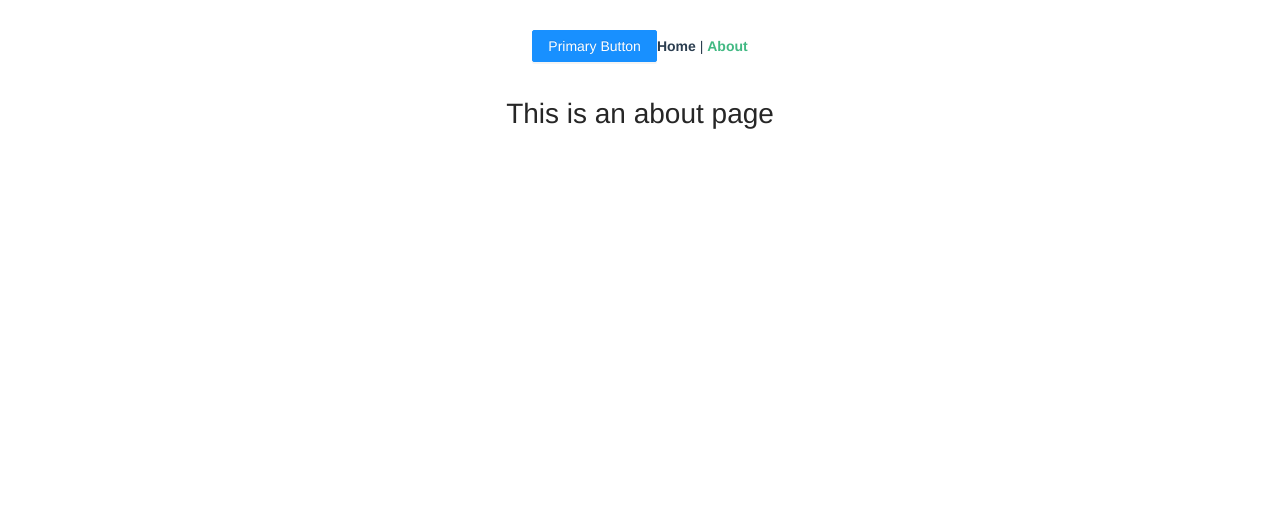
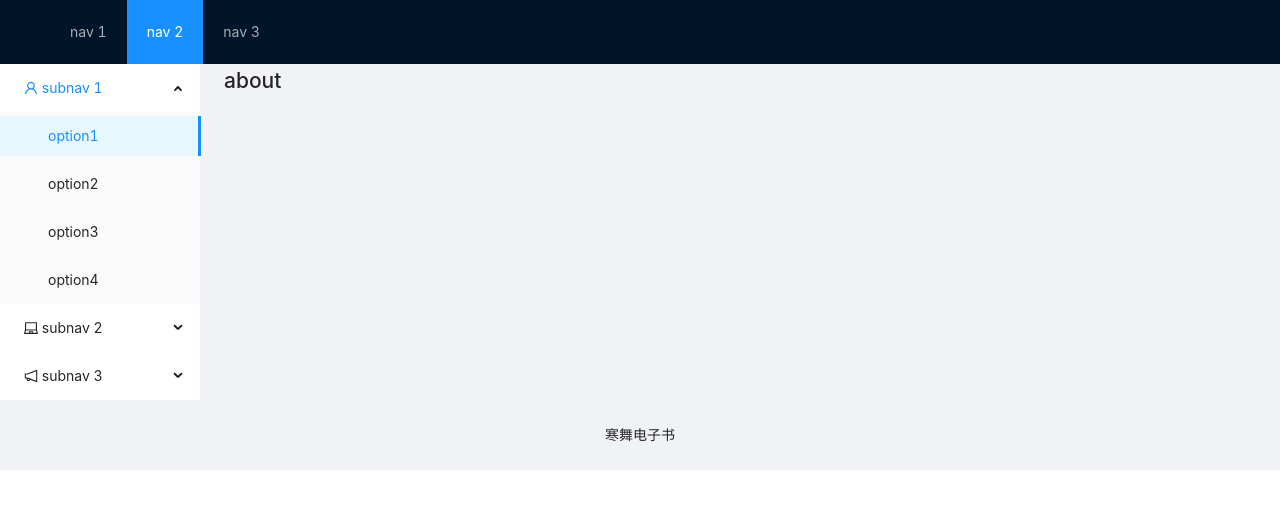
Before and after one commit to LingHanwu/hw-wiki, a Vue app in the folder web/: page /about in a window 1280 px wide. Shown: the top 508 px of the page. Built offline with nearby package versions, Linux system fonts and the light colour scheme.

Commit message:
首页路由开发

```diff
--- a/web/src/App.vue
+++ b/web/src/App.vue
@@ -1,31 +1,85 @@
 <template>
-  <div id="nav">
-    <a-button type="primary">Primary Button</a-button>
-    <router-link to="/">Home</router-link> |
-    <router-link to="/about">About</router-link>
-  </div>
-  <router-view/>
+  <a-layout>
+    <a-layout-header class="header">
+      <div class="logo" />
+      <a-menu v-model:selectedKeys="selectedKeys1" theme="dark" mode="horizontal" :style="{ lineHeight: '64px' }">
+        <a-menu-item key="1">nav 1</a-menu-item>
+        <a-menu-item key="2">nav 2</a-menu-item>
+        <a-menu-item key="3">nav 3</a-menu-item>
+      </a-menu>
+    </a-layout-header>
+    <a-layout>
+      <a-layout-sider width="200" style="background: #fff">
+        <a-menu v-model:selectedKeys="selectedKeys2" v-model:openKeys="openKeys" mode="inline"
+          :style="{ height: '100%', borderRight: 0 }">
+          <a-sub-menu key="sub1">
+            <template #title>
+              <span>
+                <user-outlined />
+                subnav 1
+              </span>
+            </template>
+            <a-menu-item key="1">option1</a-menu-item>
+            <a-menu-item key="2">option2</a-menu-item>
+            <a-menu-item key="3">option3</a-menu-item>
+            <a-menu-item key="4">option4</a-menu-item>
+          </a-sub-menu>
+          <a-sub-menu key="sub2">
+            <template #title>
+              <span>
+                <laptop-outlined />
+                subnav 2
+              </span>
+            </template>
+            <a-menu-item key="5">option5</a-menu-item>
+            <a-menu-item key="6">option6</a-menu-item>
+            <a-menu-item key="7">option7</a-menu-item>
+            <a-menu-item key="8">option8</a-menu-item>
+          </a-sub-menu>
+          <a-sub-menu key="sub3">
+            <template #title>
+              <span>
+                <notification-outlined />
+                subnav 3
+              </span>
+            </template>
+            <a-menu-item key="9">option9</a-menu-item>
+            <a-menu-item key="10">option10</a-menu-item>
+            <a-menu-item key="11">option11</a-menu-item>
+            <a-menu-item key="12">option12</a-menu-item>
+          </a-sub-menu>
+        </a-menu>
+      </a-layout-sider>
+      <a-layout style="padding: 0 24px 24px">
+        <router-view></router-view>
+      </a-layout>
+
+    </a-layout>
+    <a-layout-footer style="text-align: center">
+      寒舞电子书
+    </a-layout-footer>
+  </a-layout>
 </template>
 
+<script lang="ts">
+import { UserOutlined, LaptopOutlined, NotificationOutlined } from '@ant-design/icons-vue';
+import { defineComponent, ref } from 'vue';
+export default defineComponent({
+  components: {
+    UserOutlined,
+    LaptopOutlined,
+    NotificationOutlined,
+  },
+  setup() {
+    return {
+      selectedKeys1: ref<string[]>(['2']),
+      selectedKeys2: ref<string[]>(['1']),
+      openKeys: ref<string[]>(['sub1']),
+    };
+  },
+});
+</script>
+
 <style>
-#app {
-  font-family: Avenir, Helvetica, Arial, sans-serif;
-  -webkit-font-smoothing: antialiased;
-  -moz-osx-font-smoothing: grayscale;
-  text-align: center;
-  color: #2c3e50;
-}
 
-#nav {
-  padding: 30px;
-}
-
-#nav a {
-  font-weight: bold;
-  color: #2c3e50;
-}
-
-#nav a.router-link-exact-active {
-  color: #42b983;
-}
 </style>
--- a/web/src/views/About.vue
+++ b/web/src/views/About.vue
@@ -1,5 +1,13 @@
+<script lang="ts" setup>
+
+</script>
+
 <template>
   <div class="about">
-    <h1>This is an about page</h1>
+    <h2>about</h2>
   </div>
 </template>
+
+<style lang="less" scoped>
+
+</style>
--- a/web/src/views/Home.vue
+++ b/web/src/views/Home.vue
@@ -1,18 +1,13 @@
+<script lang="ts" setup>
+
+</script>
+
 <template>
   <div class="home">
-    <img alt="Vue logo" src="../assets/logo.png">
-    <HelloWorld msg="Welcome to Your Vue.js + TypeScript App"/>
+    <h2>home</h2>
   </div>
 </template>
 
-<script lang="ts">
-import { defineComponent } from 'vue';
-import HelloWorld from '@/components/HelloWorld.vue'; // @ is an alias to /src
+<style lang="less" scoped>
 
-export default defineComponent({
-  name: 'Home',
-  components: {
-    HelloWorld,
-  },
-});
-</script>
+</style>
```
